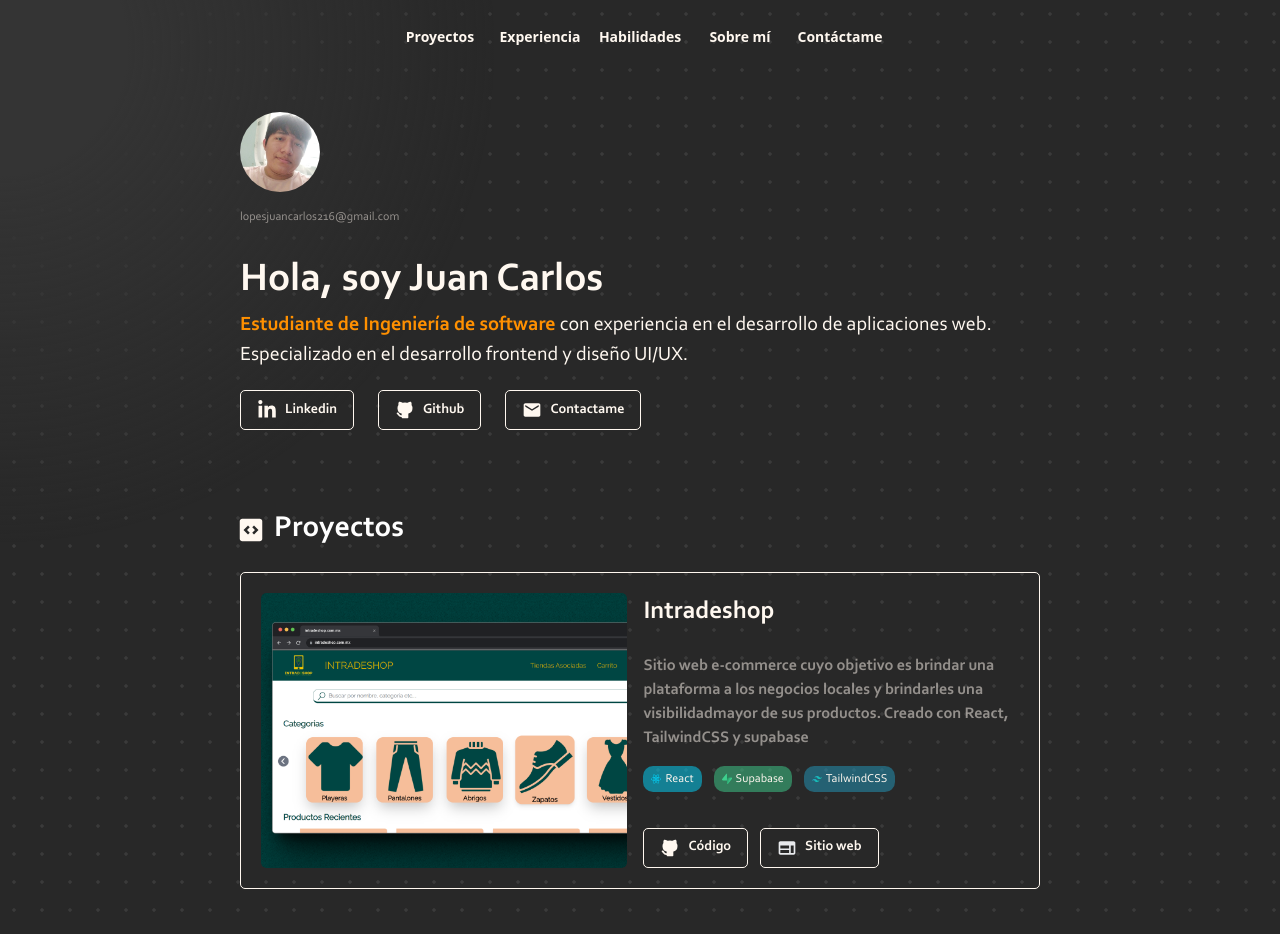
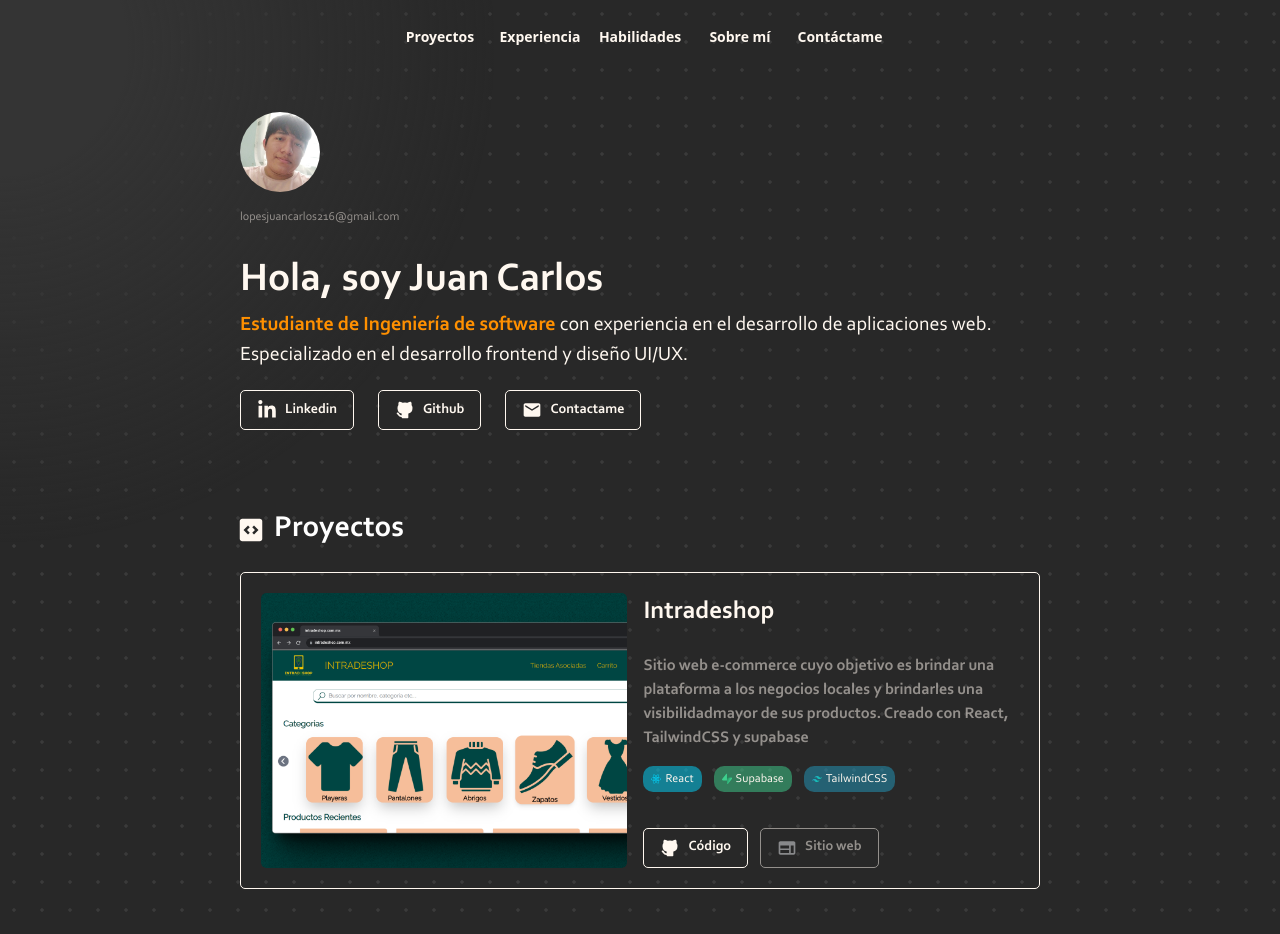
Before and after one commit to JuanCarlosLV/my-portfolio, a React (Vite) app: page / in a window 1280 px wide. Shown: the top 934 px of the page. Built offline with nearby package versions, Linux system fonts and the light colour scheme.

Commit message:
Check if URL exists and add effect style

```diff
--- a/src/Components/Buttons/SocialButton.jsx
+++ b/src/Components/Buttons/SocialButton.jsx
@@ -1,18 +1,31 @@
-import React from "react";
+import React, { useState, useEffect } from "react";
 
 function SocialButton({ url, logo, label }) {
+
+  const [urlAvailable, setUrlAvailable] = useState(true)
+
+
+  useEffect(() => {
+    if (url === "") {
+      setUrlAvailable(!urlAvailable);
+    }
+  }, [url]);
+
   return (
     <>
       <a
-        href={url}
-        className="flex flex-row justify-center items-center  px-4 py-1 gap-2 border border-primaryColor rounded-[5px] min-w-max h-[40px]
-        hover:bg-hoverButton font-corbel "
+        href={urlAvailable ? url : "#"}
+        className={`flex flex-row justify-center items-center  px-4 py-1 gap-2 border border-primaryColor rounded-[5px] min-w-max h-[40px]
+        hover:bg-hoverButton font-corbel ${!urlAvailable && "cursor-not-allowed opacity-50 "}`}
         target="_blank"
+        rel="noreferrer noopener"
+        title={urlAvailable ? `Sitio web de ${label}` : "Sitio web no disponible"}
       >
         <img
           src={logo}
           alt={`icono de ${label}`}
           className="size-5"
+
         />
         <p className="text-primaryColor text-[14px] font-bold ">
           {label}
```
